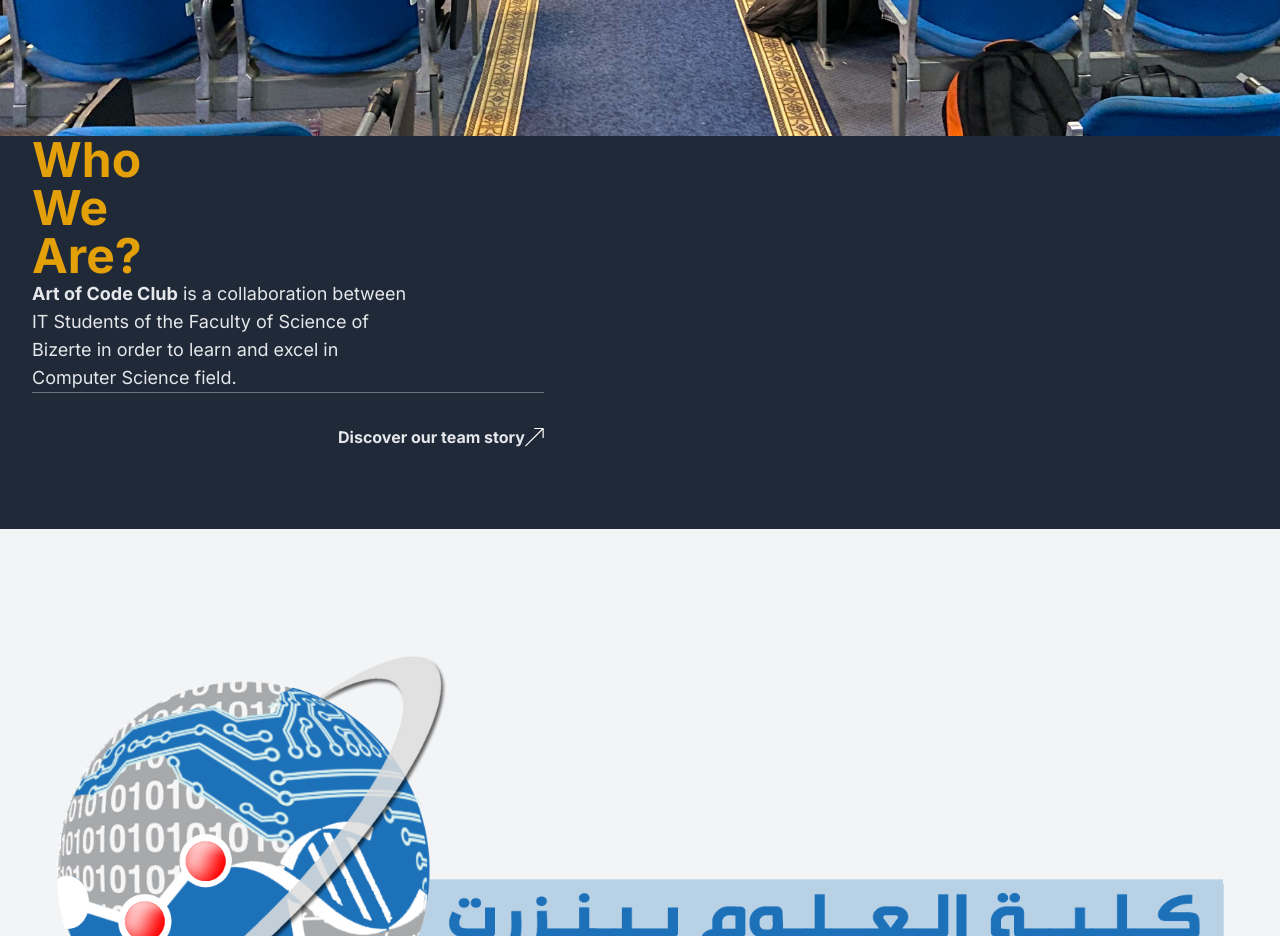
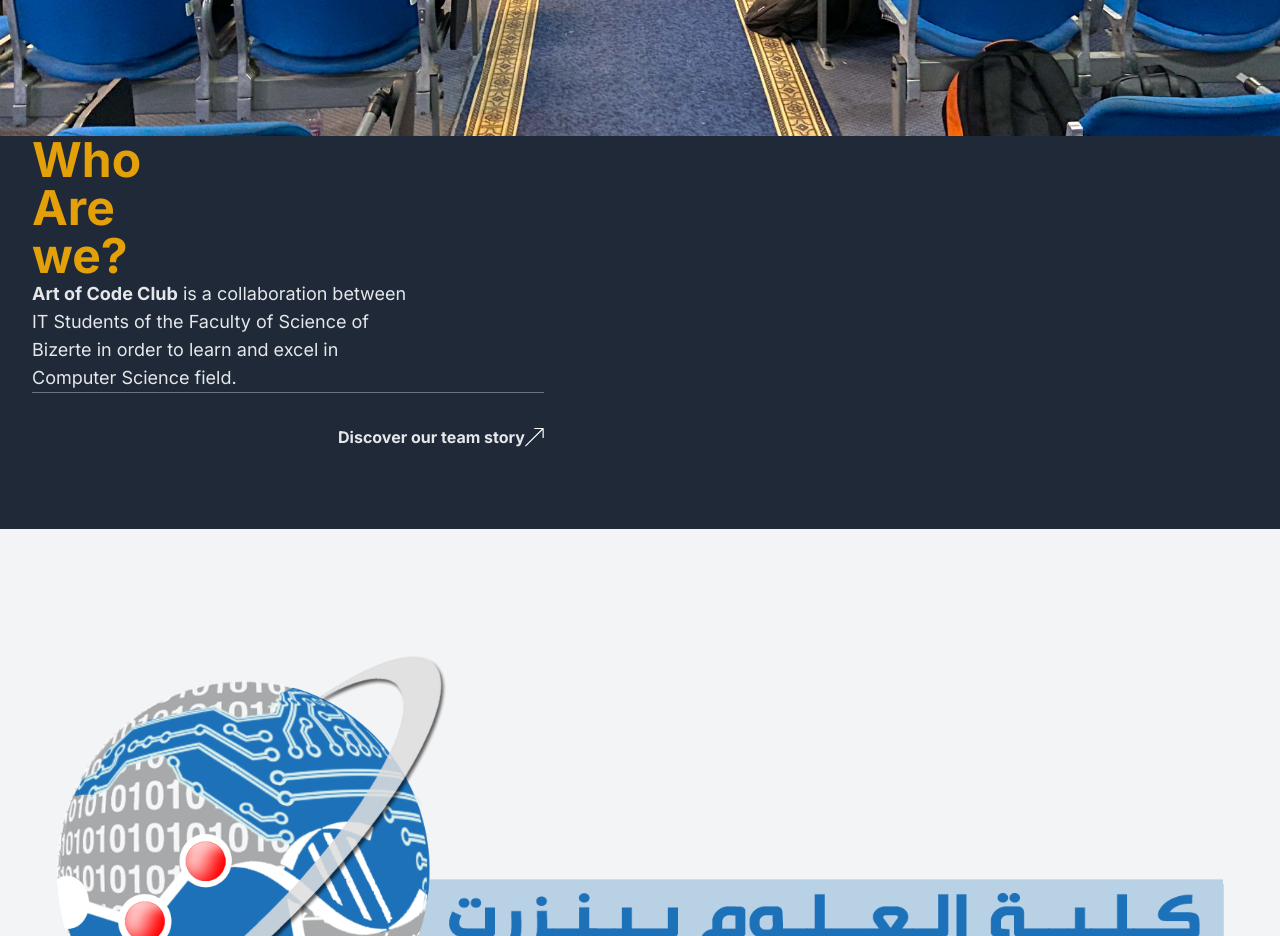
Before and after one commit to meddhiaka/AOC-clone-v2, a React (Vite) app: page / in a window 1280 px wide. Shown: the part 1500-2436 px from the top of the page. Built offline with nearby package versions, Linux system fonts and the light colour scheme.

Commit message:
nothing to change

```diff
--- a/src/UI/FAQ.jsx
+++ b/src/UI/FAQ.jsx
@@ -17,8 +17,8 @@
             <div className='max-w-lg'>
               <h2 className='mb-12 lg:mb-20 text-5xl lg:text-7xl lg:text-center font-bold font-heading text-yellow-400'>
                 Who <br />
-                We
-                <br /> Are?
+                Are
+                <br /> we?
               </h2>
               <div className='flex items-center mb-8 pb-14 border-b border-gray-500'>
                 <div className='max-w-sm'>
```
